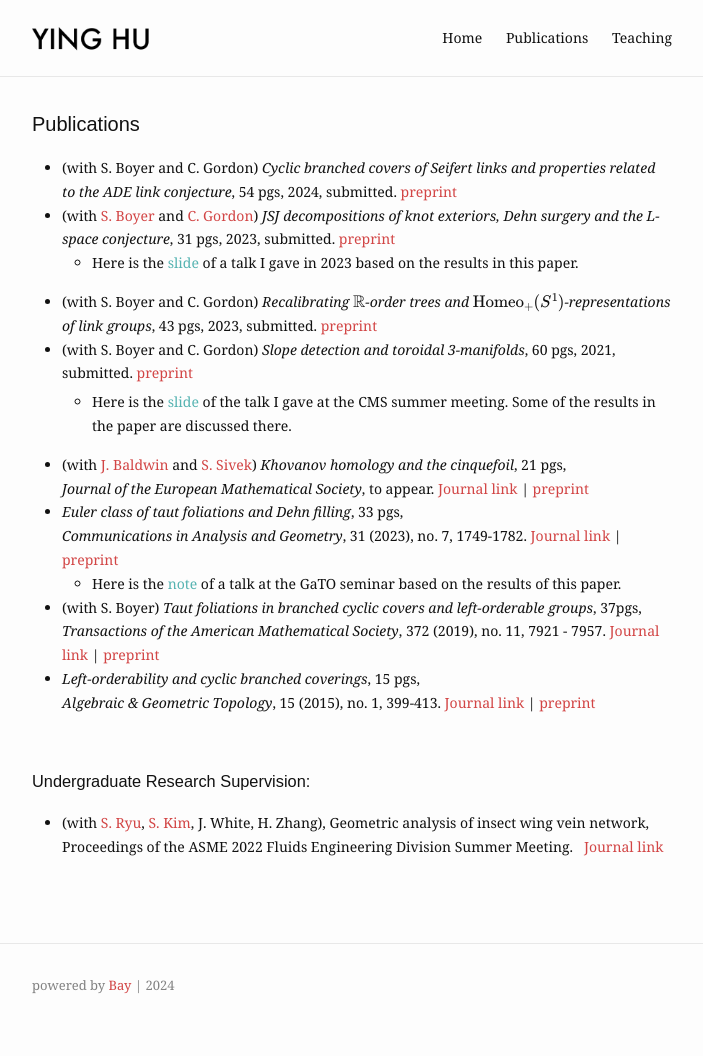
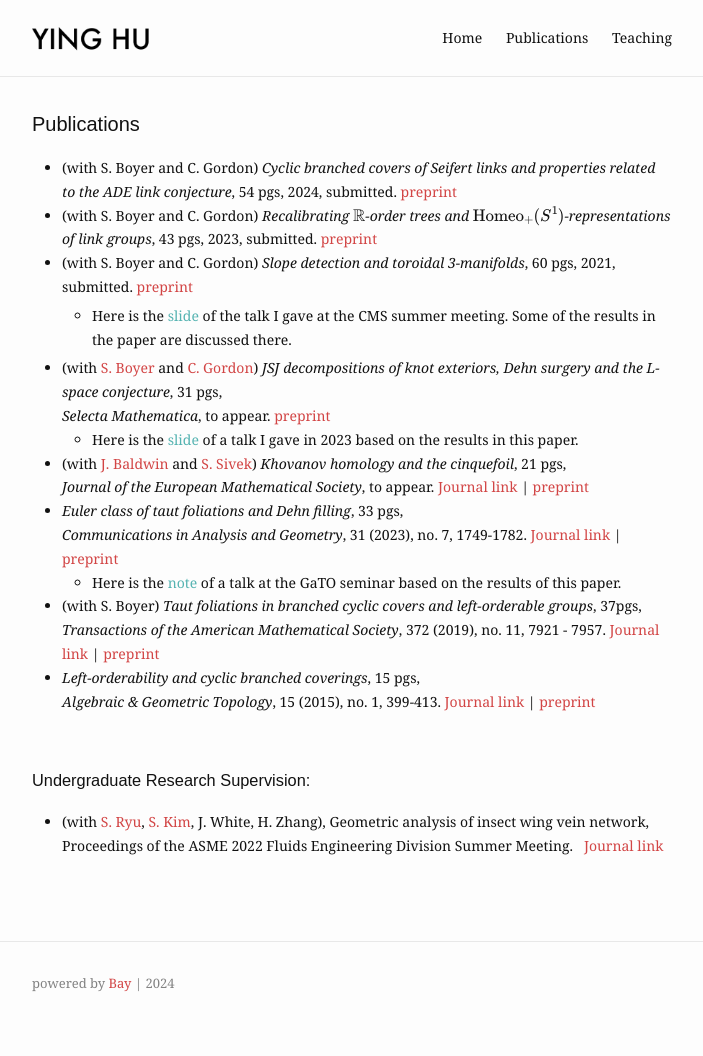
Before and after one commit to yinghu-math/yinghu-math.github.io, a Jekyll site: the page built from research.md, in a window 1280 px wide. Shown: the whole page, without its empty margins (288-991 px from the left). Built offline with Jekyll 4.4.1, drawn with Linux system fonts in a browser that asks for light colours.

Commit message:
add journal info

```diff
--- a/research.md
+++ b/research.md
@@ -8,20 +8,21 @@ slug: /research
     <ul>
         <li>(with S. Boyer and C. Gordon) <em>Cyclic branched covers of Seifert links and properties related to the ADE link conjecture</em>, 54 pgs, 2024, submitted. <a href="https://arxiv.org/abs/2402.15914">preprint</a>
         </li>
-        <li>(with <a href="https://www.cirget.uqam.ca/boyer/">S. Boyer</a> and <a href="https://cns.utexas.edu/directory/item/353-gordon-cameron-m?Itemid=349">C. Gordon</a>) <em>JSJ decompositions of knot exteriors, Dehn surgery and the L-space conjecture</em>, 31 pgs, 2023, submitted.  <a href="https://arxiv.org/abs/2307.06815">preprint</a>
+        <li> (with S. Boyer and C. Gordon) <em>Recalibrating \(\mathbb{R}\)-order trees and \({\rm Homeo}_+(S^1)\)-representations of link groups</em>, 43 pgs, 2023, submitted. <a href="https://arxiv.org/abs/2306.10357">preprint</a>
         </li>
+        <li>(with S. Boyer and C. Gordon) <em>Slope detection and toroidal 3-manifolds</em>, 60 pgs, 2021, submitted. <a href="https://arxiv.org/abs/2106.14378">preprint</a>
+            <ul>
+            <li style="margin: 5px 0;"> Here is the <a href="/assets/files/slope_detection_talk_note_CMS.pdf" target="_blank" style="color: #55B3B1;">slide</a> of the talk I gave at the CMS summer meeting. Some of the results in the paper are discussed there.
+            </li>
+            </ul>
+        </li>
+        <li>(with <a href="https://www.cirget.uqam.ca/boyer/">S. Boyer</a> and <a href="https://cns.utexas.edu/directory/item/353-gordon-cameron-m?Itemid=349">C. Gordon</a>) <em>JSJ decompositions of knot exteriors, Dehn surgery and the L-space conjecture</em>, 31 pgs, <br>
+        <em>Selecta Mathematica</em>, to appear.  <a href="https://arxiv.org/abs/2307.06815">preprint</a>
             <ul>
             <li> Here is the <a href="/assets/files/jsj_surgeries_atlanta.pdf" target="_blank" style="color: #55B3B1;">slide</a> of a talk I gave in 2023 based on the results in this paper.
             </li>
             </ul>
-        <li> (with S. Boyer and C. Gordon) <em>Recalibrating \(\mathbb{R}\)-order trees and \({\rm Homeo}_+(S^1)\)-representations of link groups</em>, 43 pgs, 2023, submitted. <a href="https://arxiv.org/abs/2306.10357">preprint</a>
         </li>
-        <li>(with S. Boyer and C. Gordon) <em>Slope detection and toroidal 3-manifolds</em>, 60 pgs, 2021, submitted. <a href="https://arxiv.org/abs/2106.14378">preprint</a>
-        </li>
-            <ul>
-            <li style="margin: 5px 0;"> Here is the <a href="/assets/files/slope_detection_talk_note_CMS.pdf" target="_blank" style="color: #55B3B1;">slide</a> of the talk I gave at the CMS summer meeting. Some of the results in the paper are discussed there.
-            </li>
-            </ul>
         <li> (with <a href="https://sites.google.com/bc.edu/john-baldwin/home">J. Baldwin</a> and <a href="http://wwwf.imperial.ac.uk/~ssivek/">S. Sivek</a>) <em>Khovanov homology and the cinquefoil</em>, 21 pgs, <br>
         <em>Journal of the European Mathematical Society</em>, to appear. <a href="https://ems.press/journals/jems/articles/13947393"> Journal link </a> | <a href="https://arxiv.org/abs/2105.12102">preprint</a>
         </li>
```
Also changed, not shown: 1 other file.
